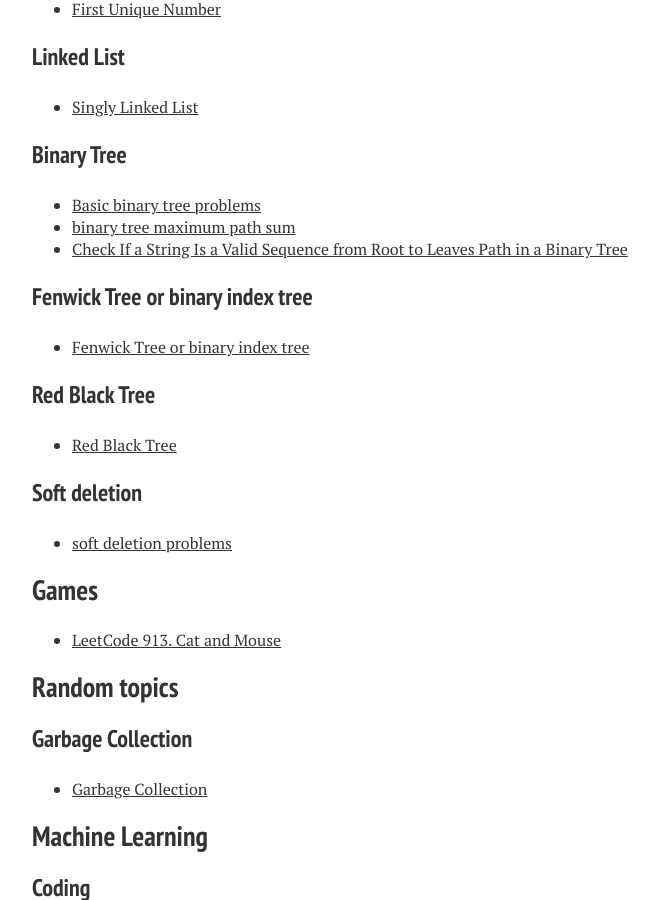
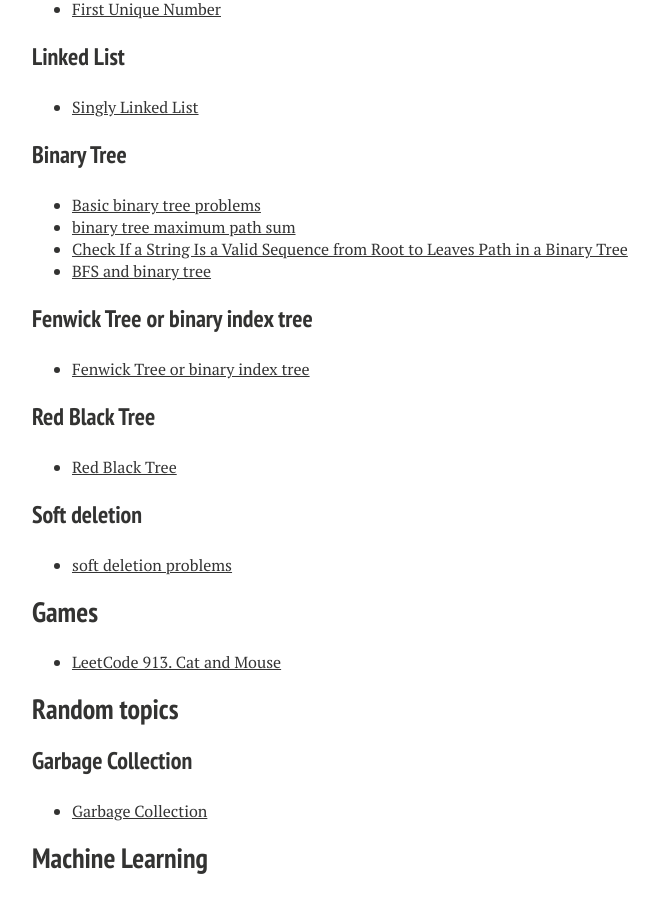
Before and after one commit to xiaokeshen/xiaokeshen.github.io, a Jekyll site: the page built from blog/index.md, in a window 1280 px wide and 900 px high, scrolled down 4232 px. Shown: the whole window, without its empty margins (288-946 px from the left). Built offline with Jekyll 4.4.1, drawn with Linux system fonts in a browser that asks for light colours; nearby versions of some CDN libraries.

Commit message:
add one article

```diff
--- a/blog/index.md
+++ b/blog/index.md
@@ -148,6 +148,7 @@ My 'Serious' coding got started since I became a student as a Computer Science M
 - [Basic binary tree problems](https://medium.com/@jim.morris.shen/basic-binary-tree-problems-b5593407f777?source=friends_link&sk=69df21a4b7723a691018d7afe4908398)
 - [binary tree maximum path sum](coding/data_structure/binary_tree/binary_tree_maximum_path_sum.md)
 - [Check If a String Is a Valid Sequence from Root to Leaves Path in a Binary Tree](coding/data_structure/binary_tree/check_if_string_valid_in_binary_tree.md)
+- [BFS and binary tree](https://medium.com/@jim.morris.shen/bfs-and-binary-tree-ca67179a4921?source=friends_link&sk=1017218c16513c6b8d8b4deba188820f)
 
 ### Fenwick Tree or binary index tree
 - [Fenwick Tree or binary index tree](https://medium.com/@jim.morris.shen/fenwick-tree-or-binary-index-tree-5ee59877707c?source=friends_link&sk=0fa16fc60e8604e81b6df22654ea366e)
```
